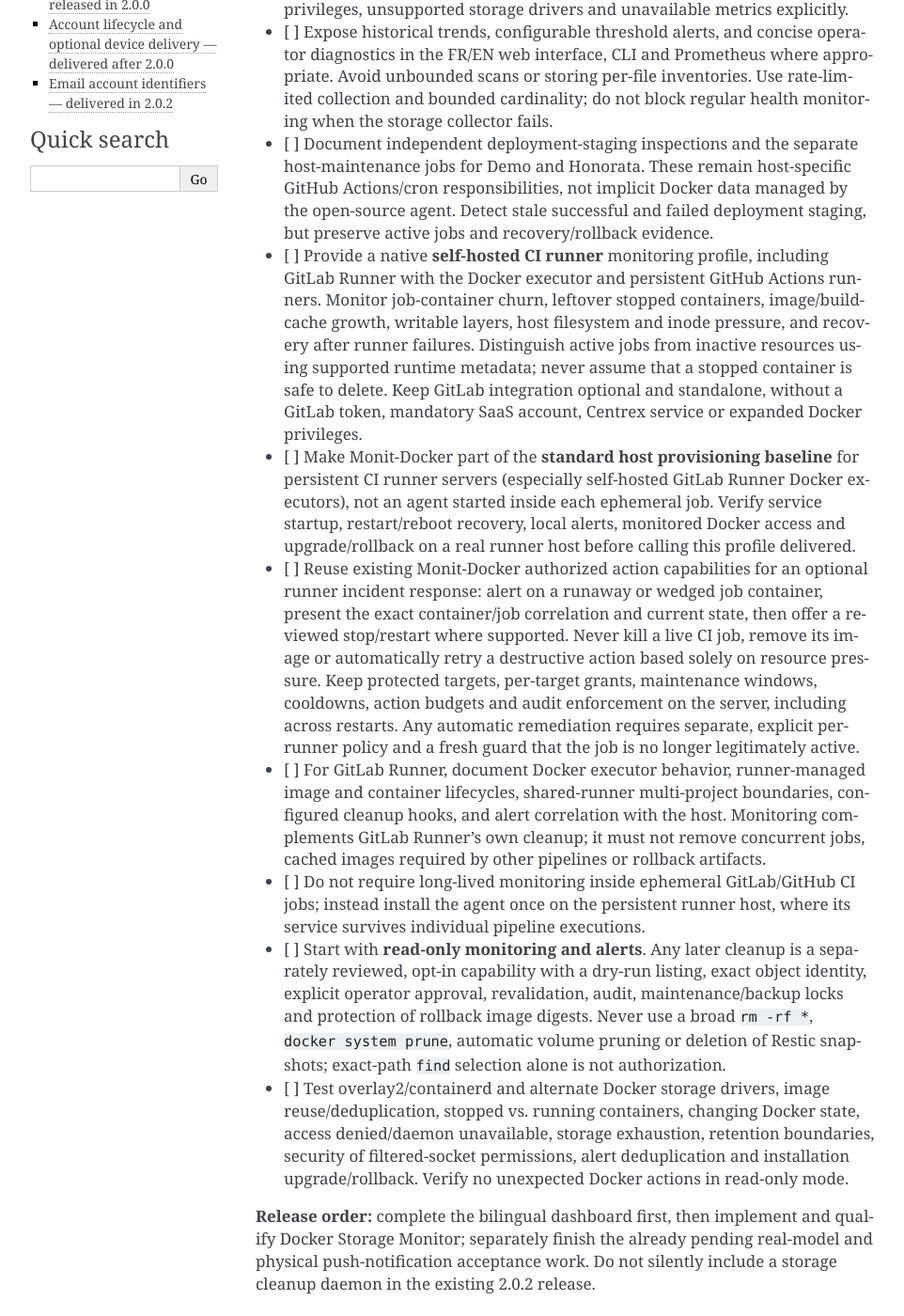
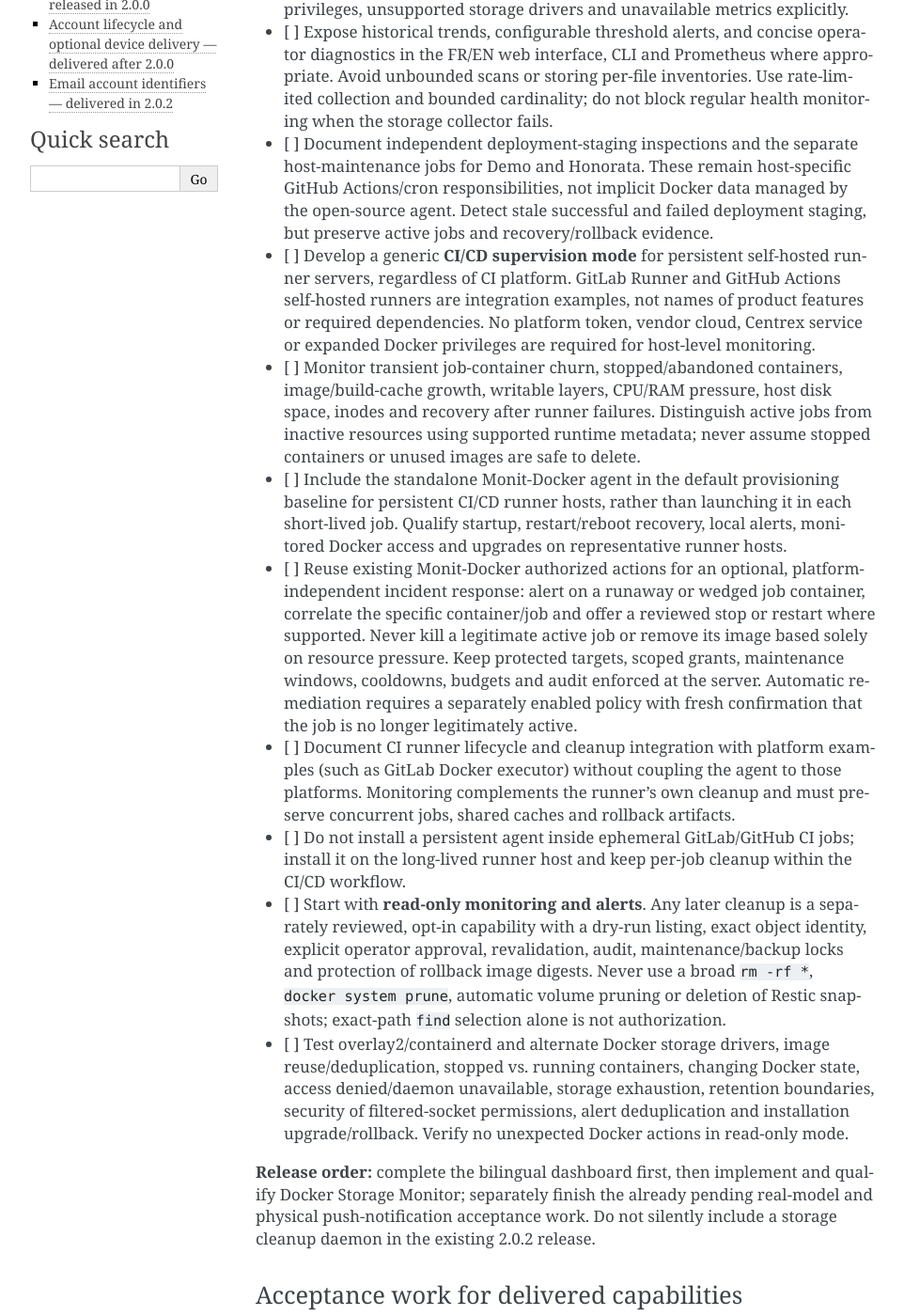
Before and after one commit to decryptus/monit-docker, a Sphinx documentation site: the page built from docs/roadmap.md, in a window 1280 px wide and 1400 px high, scrolled down 1505 px. Shown: the whole window at 94% size, without its empty margins (148-1110 px from the left). Built offline with Sphinx 7.4.7, drawn with Linux system fonts in a browser that asks for light colours.

Commit message:
Use platform-neutral CI/CD supervision terminology in roadmap

```diff
--- a/docs/roadmap.md
+++ b/docs/roadmap.md
@@ -64,36 +64,35 @@ or enabled**; acceptance and compatibility review are still required.
   GitHub Actions/cron responsibilities, not implicit Docker data managed by
   the open-source agent. Detect stale successful and failed deployment staging,
   but preserve active jobs and recovery/rollback evidence.
-- [ ] Provide a native **self-hosted CI runner** monitoring profile, including
-  GitLab Runner with the Docker executor and persistent GitHub Actions runners.
-  Monitor job-container churn, leftover stopped containers, image/build-cache
-  growth, writable layers, host filesystem and inode pressure, and recovery
-  after runner failures. Distinguish active jobs from inactive resources using
-  supported runtime metadata; never assume that a stopped container is safe
-  to delete. Keep GitLab integration optional and standalone, without a GitLab
-  token, mandatory SaaS account, Centrex service or expanded Docker privileges.
-- [ ] Make Monit-Docker part of the **standard host provisioning baseline** for
-  persistent CI runner servers (especially self-hosted GitLab Runner Docker
-  executors), not an agent started inside each ephemeral job. Verify service
-  startup, restart/reboot recovery, local alerts, monitored Docker access and
-  upgrade/rollback on a real runner host before calling this profile delivered.
-- [ ] Reuse existing Monit-Docker authorized action capabilities for an optional
-  runner incident response: alert on a runaway or wedged job container, present
-  the exact container/job correlation and current state, then offer a reviewed
-  stop/restart where supported. Never kill a live CI job, remove its image or
-  automatically retry a destructive action based solely on resource pressure.
-  Keep protected targets, per-target grants, maintenance windows, cooldowns,
-  action budgets and audit enforcement on the server, including across restarts.
-  Any automatic remediation requires separate, explicit per-runner policy and
-  a fresh guard that the job is no longer legitimately active.
-- [ ] For GitLab Runner, document Docker executor behavior, runner-managed image
-  and container lifecycles, shared-runner multi-project boundaries, configured
-  cleanup hooks, and alert correlation with the host. Monitoring complements
-  GitLab Runner's own cleanup; it must not remove concurrent jobs, cached images
-  required by other pipelines or rollback artifacts.
-- [ ] Do not require long-lived monitoring inside ephemeral GitLab/GitHub CI jobs;
-  instead install the agent once on the persistent runner host, where its
-  service survives individual pipeline executions.
+- [ ] Develop a generic **CI/CD supervision mode** for persistent self-hosted
+  runner servers, regardless of CI platform. GitLab Runner and GitHub Actions
+  self-hosted runners are integration examples, not names of product features
+  or required dependencies. No platform token, vendor cloud, Centrex service
+  or expanded Docker privileges are required for host-level monitoring.
+- [ ] Monitor transient job-container churn, stopped/abandoned containers,
+  image/build-cache growth, writable layers, CPU/RAM pressure, host disk space,
+  inodes and recovery after runner failures. Distinguish active jobs from
+  inactive resources using supported runtime metadata; never assume stopped
+  containers or unused images are safe to delete.
+- [ ] Include the standalone Monit-Docker agent in the default provisioning
+  baseline for persistent CI/CD runner hosts, rather than launching it in each
+  short-lived job. Qualify startup, restart/reboot recovery, local alerts,
+  monitored Docker access and upgrades on representative runner hosts.
+- [ ] Reuse existing Monit-Docker authorized actions for an optional,
+  platform-independent incident response: alert on a runaway or wedged job
+  container, correlate the specific container/job and offer a reviewed stop
+  or restart where supported. Never kill a legitimate active job or remove
+  its image based solely on resource pressure. Keep protected targets,
+  scoped grants, maintenance windows, cooldowns, budgets and audit enforced
+  at the server. Automatic remediation requires a separately enabled policy
+  with fresh confirmation that the job is no longer legitimately active.
+- [ ] Document CI runner lifecycle and cleanup integration with platform
+  examples (such as GitLab Docker executor) without coupling the agent to
+  those platforms. Monitoring complements the runner's own cleanup and must
+  preserve concurrent jobs, shared caches and rollback artifacts.
+- [ ] Do not install a persistent agent inside ephemeral GitLab/GitHub CI
+  jobs; install it on the long-lived runner host and keep per-job cleanup
+  within the CI/CD workflow.
 - [ ] Start with **read-only monitoring and alerts**. Any later cleanup is a
   separately reviewed, opt-in capability with a dry-run listing, exact object
   identity, explicit operator approval, revalidation, audit, maintenance/backup
```
